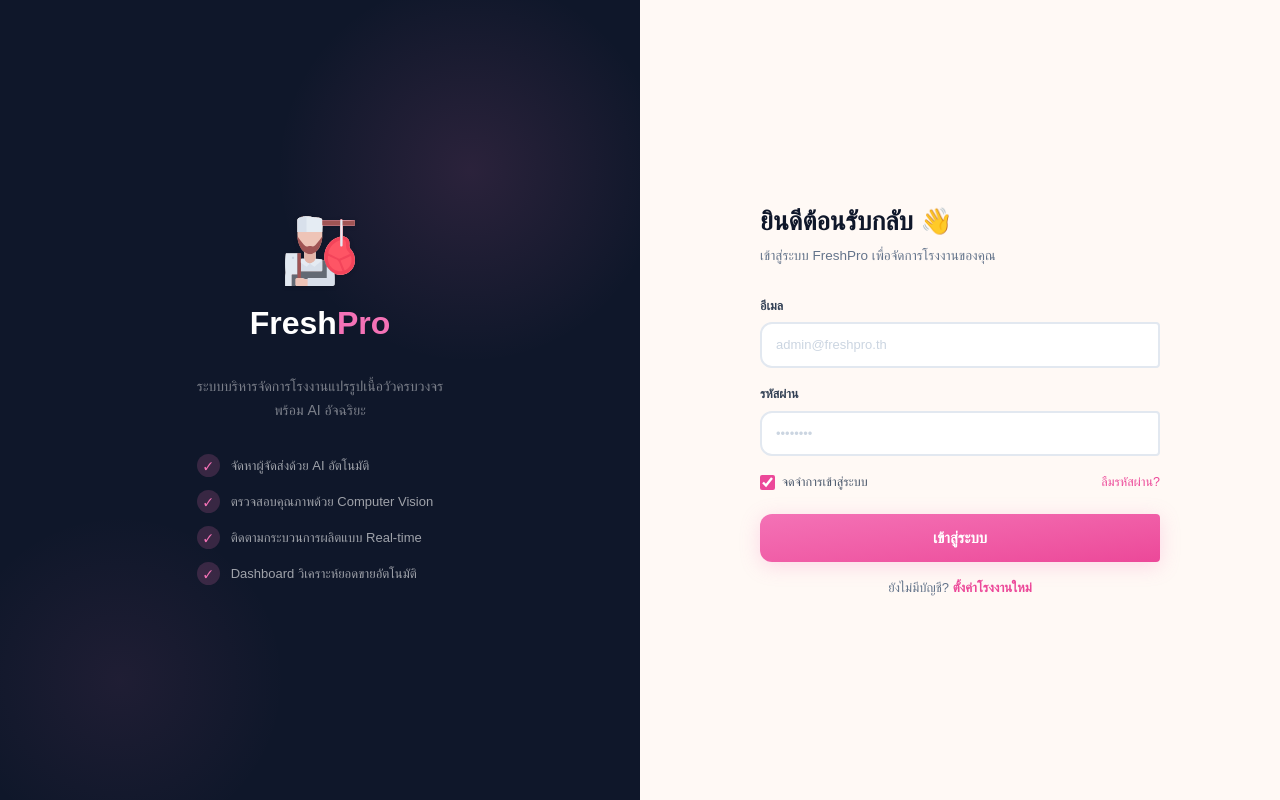
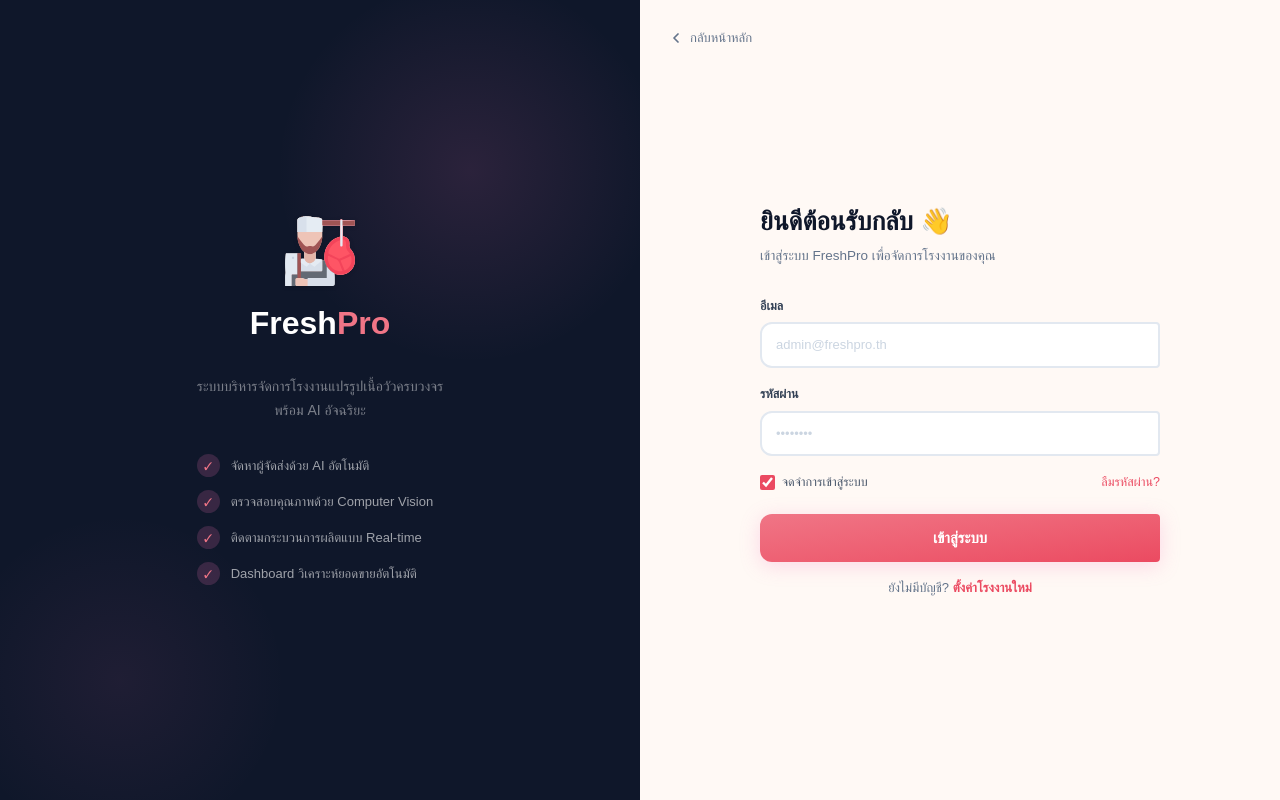
Before and after one commit to LoveMig6334/cedt-proto, a Next.js app: page /login in a window 1280 px wide. Built offline with nearby package versions, Linux system fonts and the light colour scheme; a web font is replaced by a local one.

Commit message:
feat: Update color palette in globals.css and add back navigation link in LoginPage

```diff
--- a/app/globals.css
+++ b/app/globals.css
@@ -3,12 +3,12 @@
 @theme {
   /* Brand palette */
   --color-cream: #FFF9F5;
-  --color-p-50: #FFF0F7;
-  --color-p-100: #FCE7F3;
-  --color-p-200: #FBCFE8;
-  --color-p-300: #F9A8D4;
-  --color-p-400: #F472B6;
-  --color-p-500: #EC4899;
+  --color-p-50: #FCF3F4;
+  --color-p-100: #F9E1E4;
+  --color-p-200: #F6C6CC;
+  --color-p-300: #F39BA7;
+  --color-p-400: #F07586;
+  --color-p-500: #eb4a61;
 
   /* Neutral palette */
   --color-n-900: #0F172A;
--- a/app/login/page.tsx
+++ b/app/login/page.tsx
@@ -70,7 +70,16 @@
       </div>
 
       {/* ── Right form ── */}
-      <div className="flex-1 flex items-center justify-center p-14 bg-cream">
+      <div className="flex-1 flex items-center justify-center p-14 bg-cream relative">
+        <Link
+          href="/"
+          className="absolute top-7 left-7 flex items-center gap-1.5 text-[13px] text-n-500 hover:text-n-800 transition-colors"
+        >
+          <svg width="16" height="16" viewBox="0 0 16 16" fill="none">
+            <path d="M10 12L6 8L10 4" stroke="currentColor" strokeWidth="1.75" strokeLinecap="round" strokeLinejoin="round"/>
+          </svg>
+          กลับหน้าหลัก
+        </Link>
         <div className="w-full max-w-100">
           <div className="text-[26px] font-extrabold text-n-900 mb-1.25">
             ยินดีต้อนรับกลับ 👋
```
